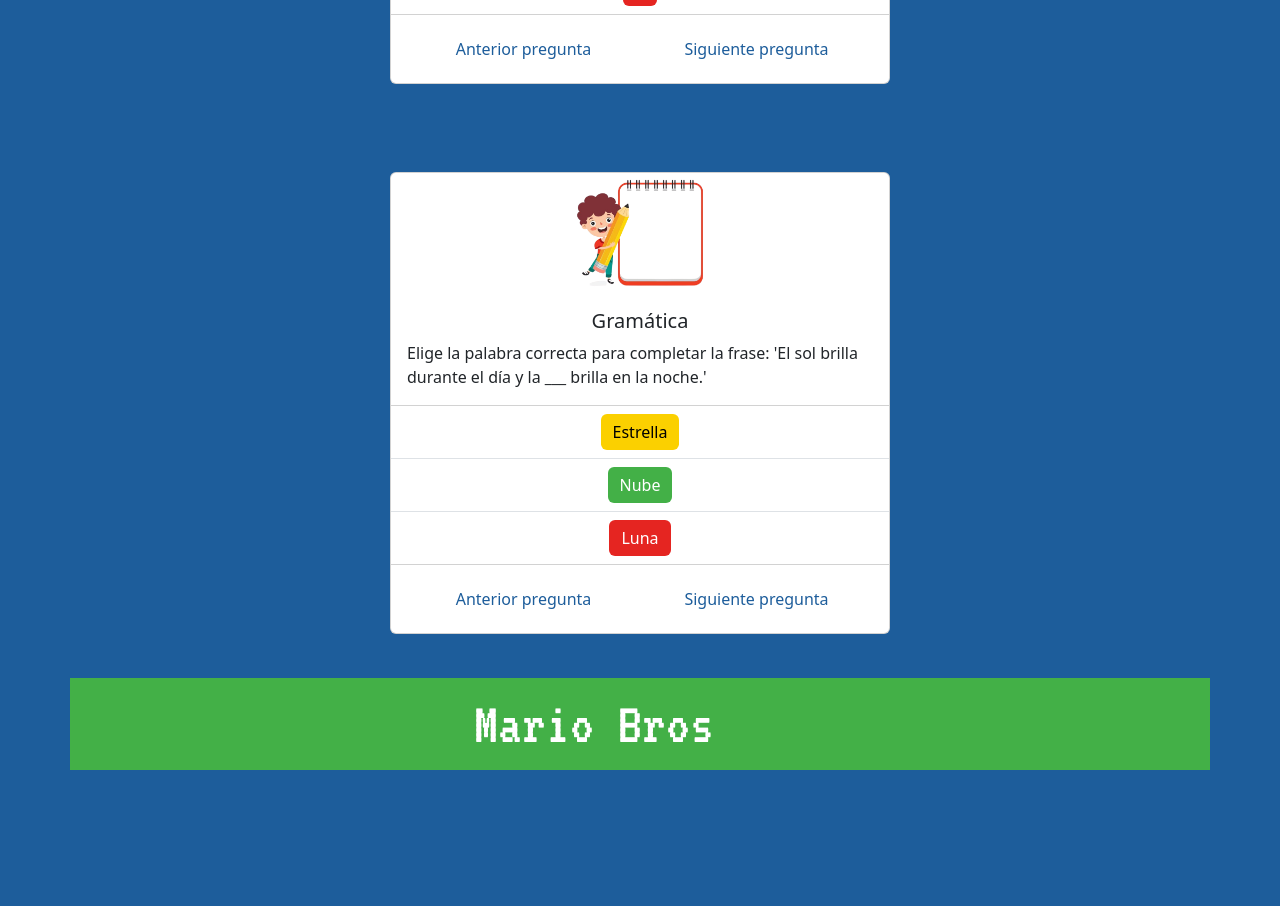
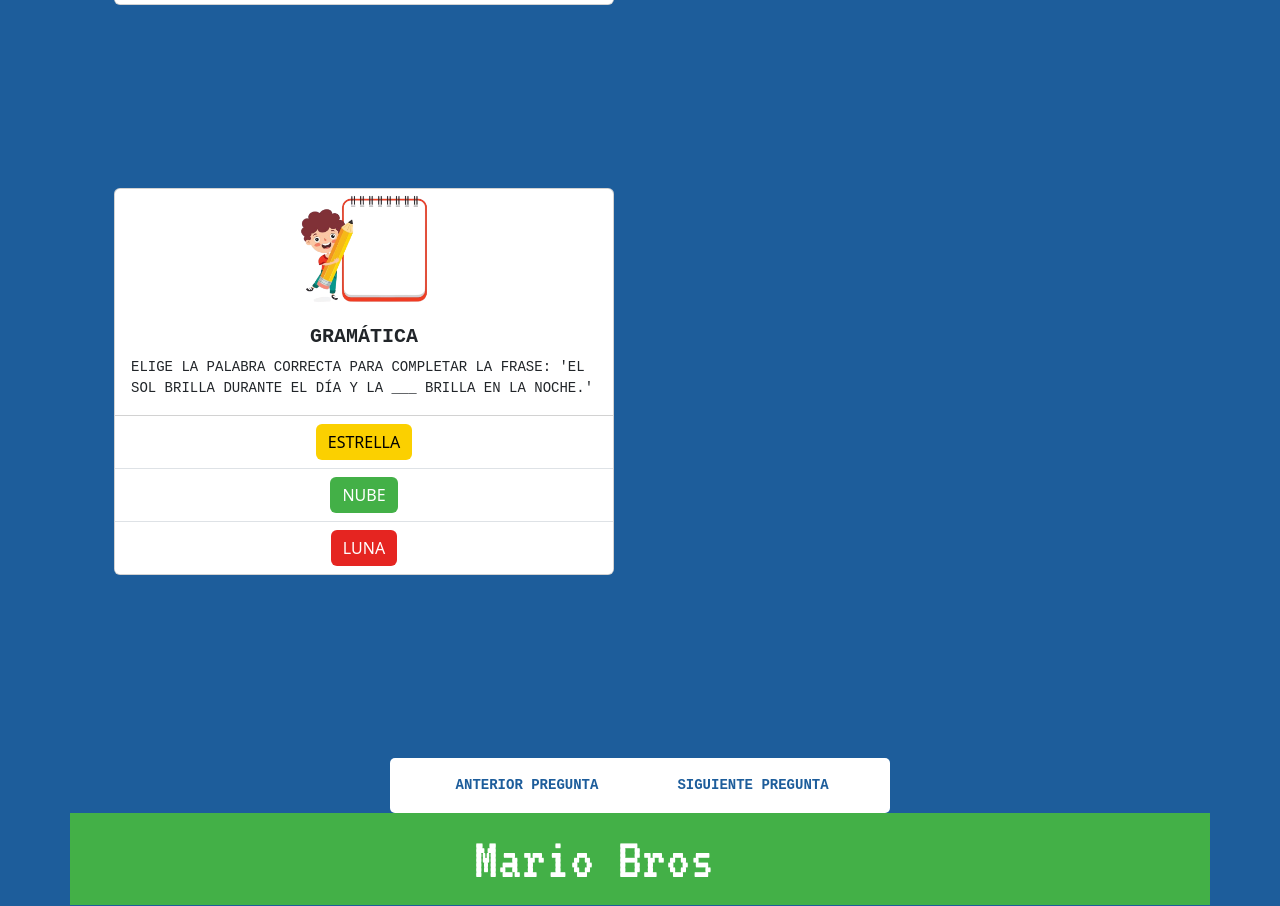
Before and after one commit to pabloencina/Super-Mario-Bros, a React (Create React App) app: page /juegos/preguntados in a window 1280 px wide. Shown: the part 1080-1986 px from the top of the page. Before the commit the page ends 1851 px from the top, so only its background shows below. Built offline with nearby package versions, Linux system fonts and the light colour scheme.

Commit message:
Se trabaja en el modo web section game => Preguntados, componente BtnAskedNextPrevious

```diff
--- a/src/Components/Juegos/Preguntados/AskedCard.jsx
+++ b/src/Components/Juegos/Preguntados/AskedCard.jsx
@@ -17,10 +17,14 @@ function AskedCard({ askCard }) {
 
         <Card.Body>
           <div className="game-preguntados-card__container__title">
-            <Card.Title>{askCard.title}</Card.Title>
+            <Card.Title className="game-preguntados-card__title">
+              {askCard.title}
+            </Card.Title>
           </div>
           <div className="game-preguntados-card__container__text">
-            <Card.Text>{askCard.question}</Card.Text>
+            <Card.Text className="game-preguntados-card__text">
+              {askCard.question}
+            </Card.Text>
           </div>
         </Card.Body>
         <ListGroup className="list-group-flush">
@@ -46,21 +50,6 @@ function AskedCard({ askCard }) {
             </div>
           </ListGroup.Item>
         </ListGroup>
-        <Card.Body>
-          <div className="game-preguntados-card__container__content">
-            {" "}
-            <div className="game-preguntados-card__container__btn-changeCard1">
-              <Button className="game-preguntados-card__btn__following">
-                Anterior pregunta
-              </Button>
-            </div>
-            <div className="game-preguntados-card__container__btn-changeCard2">
-              <Button className="game-preguntados-card__btn__former">
-                Siguiente pregunta
-              </Button>
-            </div>
-          </div>
-        </Card.Body>
       </Card>
     </Container>
   );
--- a/src/Components/Juegos/Preguntados/AskedCardById.jsx
+++ b/src/Components/Juegos/Preguntados/AskedCardById.jsx
@@ -1,15 +1,20 @@
 import React from "react";
 import { Container } from "react-bootstrap";
 import AskedCard from "./AskedCard";
+import BtnAskedNextPrevious from "./BtnAsked-next-previous";
 
 const AskedCardById = ({ askedData }) => {
   console.log(askedData[1].answers[0].answer);
   console.log(askedData[1]);
   return (
     <Container>
+      {" "}
       {askedData.map((askCard) => {
         return <AskedCard key={askCard.id} askCard={askCard} />;
       })}
+      <Container className="game-preguntados-card__container__btn-next-previous">
+        <BtnAskedNextPrevious />
+      </Container>
     </Container>
   );
 };
--- /dev/null
+++ b/src/Components/Juegos/Preguntados/BtnAsked-next-previous.jsx
@@ -0,0 +1,26 @@
+import React from "react";
+import { Button, Card, Container } from "react-bootstrap";
+
+const BtnAskedNextPrevious = () => {
+  return (
+    <Container>
+      <Card.Body>
+        <div className="game-preguntados-card__container__content">
+          {" "}
+          <div className="game-preguntados-card__container__btn-changeCard1">
+            <Button className="game-preguntados-card__btn__next">
+              Anterior pregunta
+            </Button>
+          </div>
+          <div className="game-preguntados-card__container__btn-changeCard2">
+            <Button className="game-preguntados-card__btn__previous">
+              Siguiente pregunta
+            </Button>
+          </div>
+        </div>
+      </Card.Body>
+    </Container>
+  );
+};
+
+export default BtnAskedNextPrevious;
--- a/src/Styles/pages/_characters.scss
+++ b/src/Styles/pages/_characters.scss
@@ -73,7 +73,7 @@
         background-color: $colorYellow;
         border: none;
         height: 50px;
-        font-family: monospace;
+        font-family: $fontFamilyMonospace;
         font-size: 16px;
     }
 }
--- a/src/Styles/pages/_game-preguntados.scss
+++ b/src/Styles/pages/_game-preguntados.scss
@@ -1,10 +1,10 @@
 .game-preguntados-card{
     &__container{
+
         &__general{
             height: 550px;
-            display: flex;
-            justify-content: center;
-            align-items: center;
+            margin: 20px;
+
         }
         &__card{
             width: 500px;
@@ -42,15 +42,36 @@
             justify-content: flex-end;
             width: 50%
         }
+        &__btn-next-previous{
+            background-color: $colorWhite;
+            height: 55px;
+            border-radius: 5px;
+            //margin-top: 10px;
+            display: flex;
+            justify-content:center;
+            align-items: center;
+            width: 500px;
+        }
     }
     &__image{
         width: 150px;
+    }
+    &__title{
+        text-transform: uppercase;
+        font-family: $fontFamilyMonospace;
+        font-weight: bold;
+    }
+    &__text{
+        text-transform: uppercase;
+        font-family: $fontFamilyMonospace;
+        font-size: 14px;
     }
     &__btn{
         &__answer1{
             background-color: $colorYellow;
             border: none;
             color: black;
+            text-transform: uppercase;
             &:hover{
                 background-color: black;
                 color: $colorYellow;
@@ -60,6 +81,7 @@
             background-color: $colorGreen;
             border: none;
             color: $colorWhite;
+            text-transform: uppercase;
             &:hover{
                 background-color: $colorWhite;
                 color: $colorGreen;
@@ -69,24 +91,34 @@
             background-color: $colorRed;
             border: none;
             color: $colorWhite;
+            text-transform: uppercase;
             &:hover{
                 background-color: $colorWhite;
                 color: $colorRed;
             }
         }
-        &__following{
+
+        &__next{
+            font-family: $fontFamilyMonospace;
+            font-size: 14px;
+            font-weight: bold;
             background-color: $colorWhite;
             border: none;
             color: $colorBlue;
+            text-transform: uppercase;
             &:hover{
                 background-color: $colorWhite;
                 color: black;
             }
         }
-        &__former{
+        &__previous{
+            font-family: $fontFamilyMonospace;
+            font-size: 14px;
+            font-weight: bold;
             background-color: $colorWhite;
             border: none;
             color: $colorBlue;
+            text-transform: uppercase;
             &:hover{
                 background-color: $colorWhite;
                 color: black;
```
